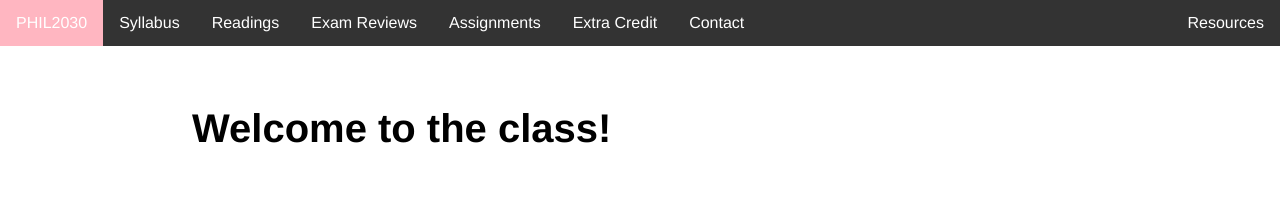
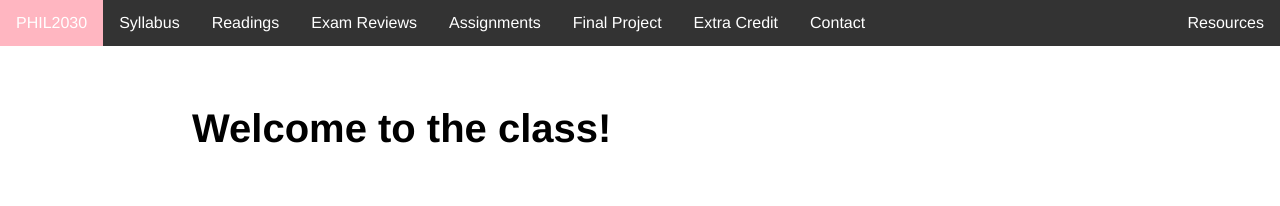
Before and after one commit to kevinjpatton/kevinjpatton.github.io, a Jekyll site: the page built from teaching/phil_2030/index.html, in a window 1280 px wide. Shown: the top 206 px of the page. Built offline with Jekyll 4.4.1, drawn with Linux system fonts in a browser that asks for light colours; Markdown is read by kramdown in place of the engine named in the settings.

Commit message:
Update 2030.html

```diff
--- a/_layouts/2030.html
+++ b/_layouts/2030.html
@@ -50,6 +50,7 @@
         <li><a href="/teaching/phil_2030/readings">Readings</a></li>
         <li><a href="/teaching/phil_2030/exams">Exam Reviews</a></li>
         <li><a href="/teaching/phil_2030/assignments">Assignments</a></li>
+        <li><a href="/teaching/phil_2030/finalproject">Final Project</a></li>
         <li><a href="/teaching/phil_2030/ec/index">Extra Credit</a></li>
         <li><a href="/teaching/phil_2030/contact">Contact</a></li>
         <li class="right"><a href="/teaching/phil_2030/resources">Resources</a></li>
```
